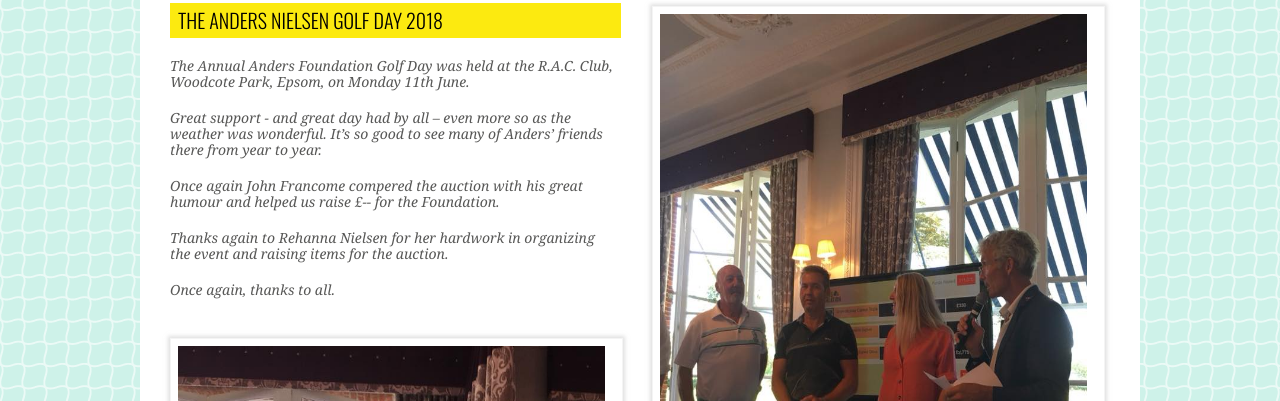
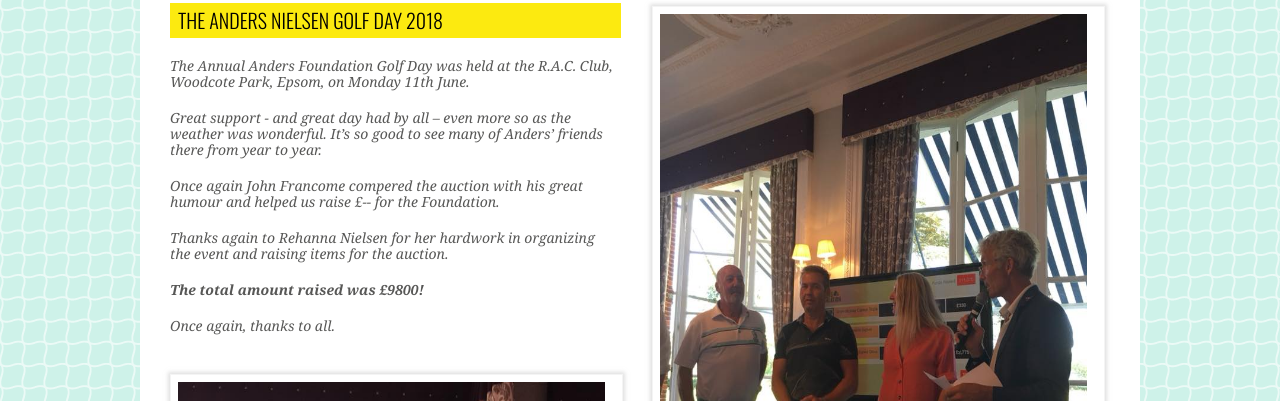
Before and after one commit to deltamuconsulting/anders-foundation, a plain HTML site: page fundraising_news.html in a window 1280 px wide. Shown: the part 399-800 px from the top of the page. Drawn offline with nearby package versions, Linux system fonts and the light colour scheme; a web font is replaced by a local one.

Commit message:
Update golf day with funding total

```diff
--- a/fundraising_news.html
+++ b/fundraising_news.html
@@ -87,7 +87,7 @@
 					<p>Great support - and great day had by all – even more so as the weather was wonderful. It’s so good to see many of Anders’ friends there from year to year.</p><br />
 					<p>Once again John Francome compered the auction with his great humour and helped us raise £-- for the Foundation.</p><br />
 					<p>Thanks again to Rehanna Nielsen for her hardwork in organizing the event and raising items for the auction.</p><br />
-
+					<p><strong>The total amount raised was £9800!</strong></p><br />
 					<p>Once again, thanks to all.</p><br />
 				</div>
 
```
